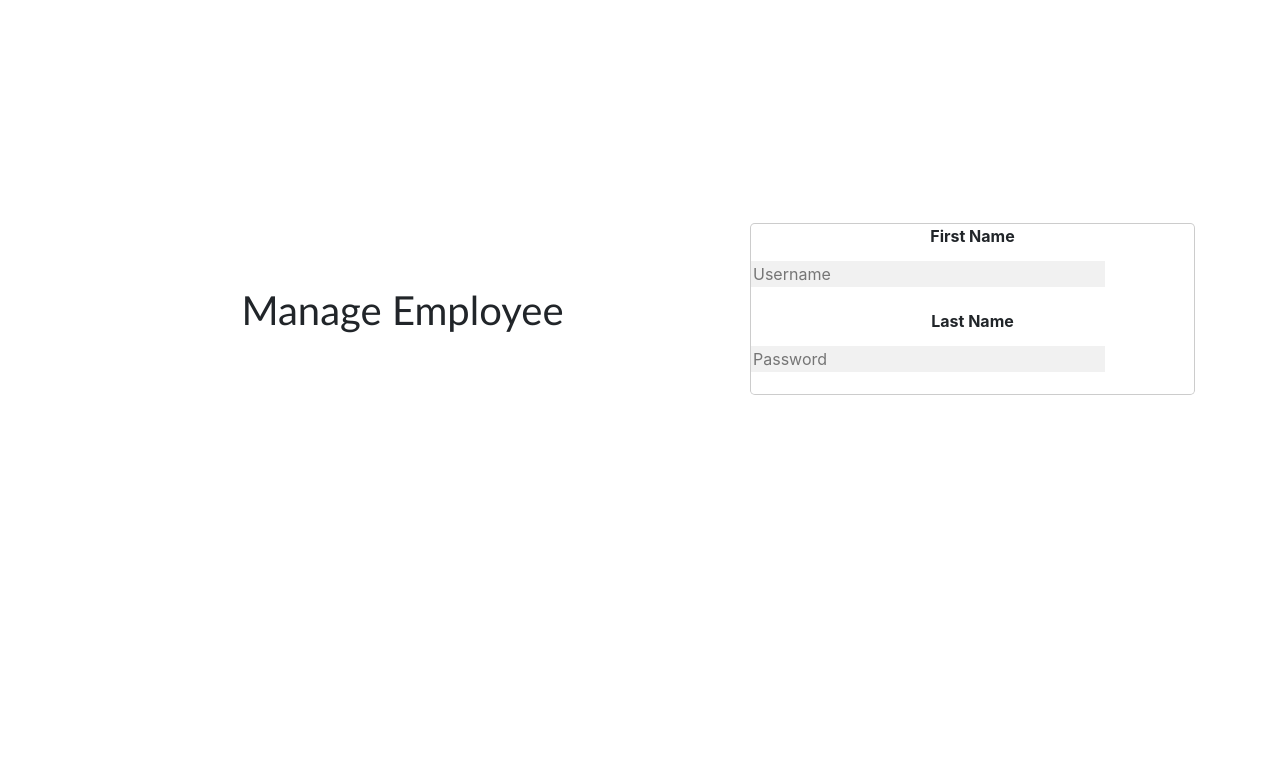
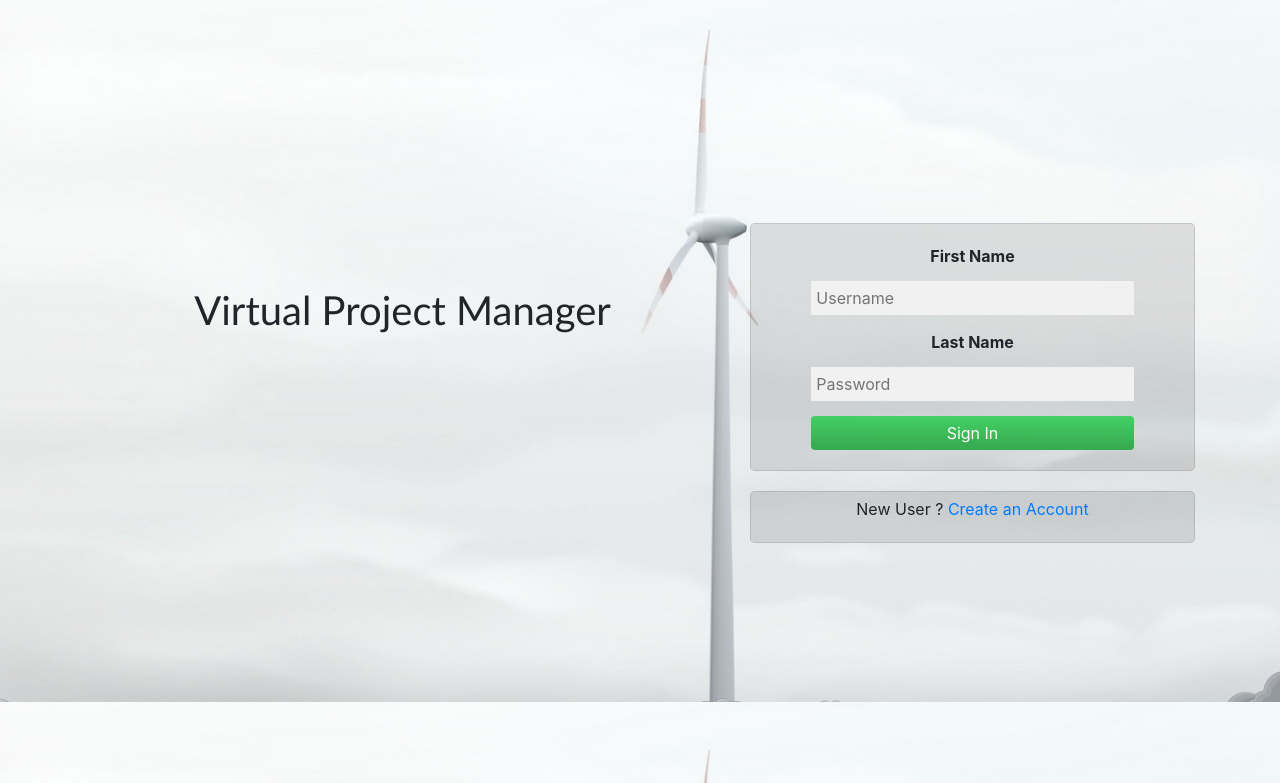
Before and after one commit to ashan1995/EmployeeManagementSystem, a PHP site: page /Login.html in a window 1280 px wide. Shown: the top 783 px of the page. Run offline with PHP 8.4, Linux system fonts and the light colour scheme.

Commit message:
login modified

```diff
--- a/CSS/Login.css
+++ b/CSS/Login.css
@@ -1,3 +1,12 @@
+body{
+    color: rgba(255,255,255,0.6);
+    background: url(../Assets/bg.jpg),#2b3137;
+    background-position: center 10%;
+    background-size: cover;
+}
+
+
+
 #topic{
     font-family:  'Candara',Arial, sans-serif;
     padding-top: 45%;
@@ -11,6 +20,8 @@
 
 .loginbox{
     padding-top: 50%;
+    margin: 0 auto;
+
 }
 
 .custom-right{
@@ -18,14 +29,31 @@
 
 }
 
+.loginform{
+    padding: 20px;
+    background-color:rgba(0, 0, 0, 0.1) !important;
+
+}
+
+.signupbox{
+    padding: 5px;
+    margin-top: 20px;
+    background-color:rgba(0, 0, 0, 0.1) !important;
+}
+a:hover{
+    text-decoration: none !important;
+    color: blue;
+}
+
 
 /* forms */
 input[type=text], input[type=password],select {
     width: 80%;
-    margin: 5px 0 22px 0;
+    margin: 5px auto 15px auto;
     display: inline-block;
     border: none;
     background: #f1f1f1;
+    padding: 5px;
 }
 
 
@@ -36,13 +64,16 @@ input[type=text]:focus, input[type=password]:focus ,select:focus{
 
 
 button {
-    background-color: #4CAF50;
+    background-color: #28a745;
+    background-image: linear-gradient(-180deg, #34d058 0%, #28a745 90%);
     color: white;
-    padding: 14px 20px;
-    margin: 8px 0;
+    border: 1px solid rgba(27,31,35,0.2);
+    border-radius: 0.25em !important;
+    margin: 0 auto !important;
+    padding: 5px;
     border: none;
     cursor: pointer;
-    width: 100%;
+    width: 80%;
     opacity: 0.9;
 }
 
@@ -56,9 +87,7 @@ button:hover {
     background-color: #f44336;
 }
 
-.signupbtn {
-  width: 50%;
-}
+
 
 
 
--- a/CSS/Signup.css
+++ b/CSS/Signup.css
@@ -47,6 +47,7 @@ button:hover {
 .container {
     padding: 16px;
 }
+
 
 
 .modal {
--- a/Login.html
+++ b/Login.html
@@ -13,18 +13,22 @@
     <div class="container">
         <div class="row">
                 <div class="col-md-7 custom-left">
-                        <h1 id="topic">Manage Employee</h1>
+                        <h1 id="topic">Virtual Project Manager</h1>
                 </div>
                 <div class="col-md-5 custom-right">
                           <div class="loginbox">
-                                    <form class="modal-content" action="/action_page.php">
+                                    <form class="modal-content loginform" action="/action_page.php">
                                         <label class="labels" for="Username"><b>First Name</b></label>
                                         <input type="text" placeholder="Username" name="Username" required>
 
                                         <label class="labels" for="password"><b>Last Name</b></label>
                                         <input type="password" placeholder="Password" name="password" required>
+
+                                        <button>Sign In</button>
                                     </form>
-
+                                    <div class="modal-content signupbox">
+                                       <p> New User ? <a href="Login.html">Create an Account</a></p>
+                                    </div>
                            </div>
 
                 </div>
```
Also changed, not shown: Assets/bg.jpg (added).
